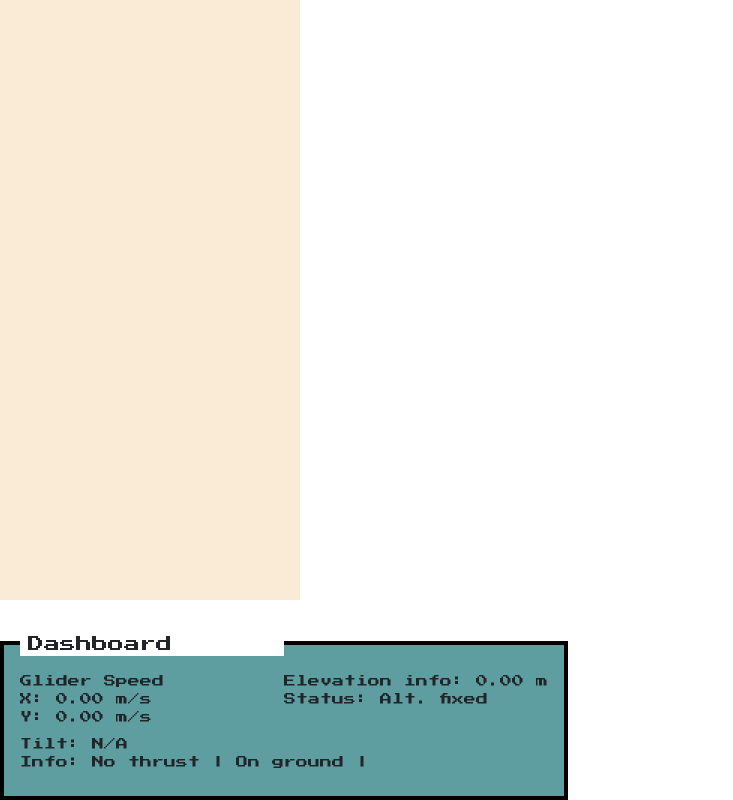
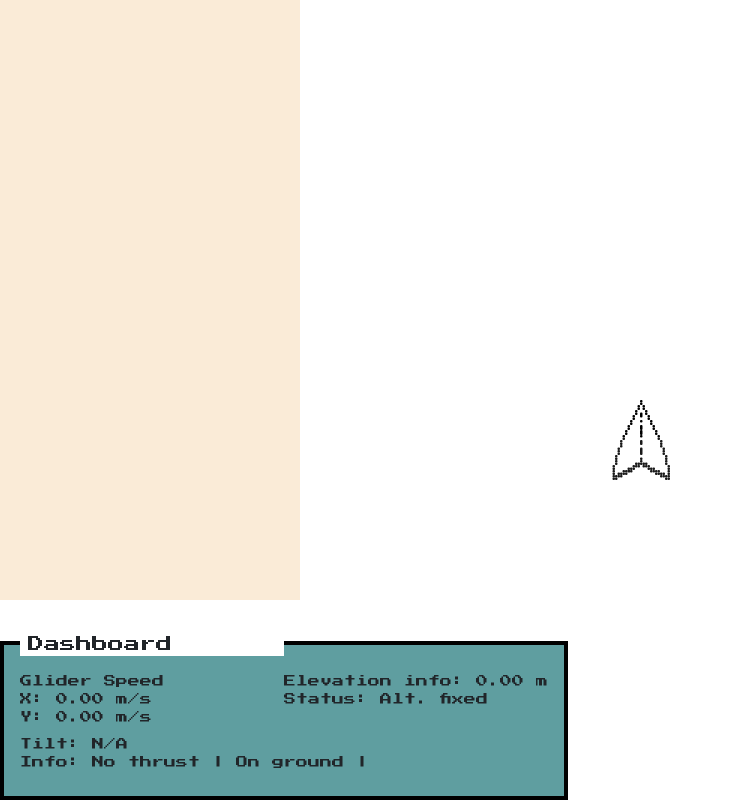
Before and after one commit to Stravo1/Paper-Plane, a website: page index.html in a window 1280 px wide. Shown: the whole page, without its empty margins (0-733 px from the left). Drawn offline with Linux system fonts and the light colour scheme.

Commit message:
svgs loaded

```diff
--- a/final.js
+++ b/final.js
@@ -18,6 +18,8 @@ const del_time = 0.05*2, density = 1.225, friction_coeff = 0.25;
 var v_p_x = elv = elv_p = v_x = v_y = scroll_speed = 0;
 var v_p_y = 0
 
+var plane = document.getElementById('plane');
+//plane.src = 'planeA.svg'
 
 const setUpInfiniteScroll = () => {
     document.getElementById('canvas').height = screen.height;
@@ -118,8 +120,15 @@ const dashboard_updt = () => {
 const del_elev = () => {
     var elv_pt = elv_p
     elv_p = elv
-    if (elv_pt < elv) return 'Ascending'
-    else if (elv_pt > elv) return 'Descending'
+    if (elv_pt < elv) {
+        plane.src = 'planeA.svg'
+        return 'Ascending'
+    }
+    else if (elv_pt > elv) {
+        plane.src = 'planeD.svg'
+        return 'Descending'
+    }
+    plane.src = 'planeS.svg'
     return "Alt. fixed"
 }
 const info = () => {
--- a/index.html
+++ b/index.html
@@ -9,7 +9,9 @@
     <title>Paper Plane</title>
 </head>
 <body>
-
+   <div id="plane_holder">
+       <img src="planeS.svg" alt="plane_img" srcset="" id="plane">
+   </div>
    <div id="nerd_info" class="nes-text is-primary">
        glider speed:
        <div id="speedx">
--- a/style.css
+++ b/style.css
@@ -2,6 +2,17 @@
 
 #canvas {
    background-color: antiquewhite;
+
+}
+#plane_holder{
+    position: fixed;
+    top: 50vh;
+    display: flex;
+    width: 100vw;
+    justify-content: center;
+}
+#plane{
+    height: 10vh;
 
 }
 #nerd_info{
```
Also changed, not shown: planeA.svg (added), planeA_hl.svg (added), planeA_hr.svg (added), planeA_l.svg (added), planeA_r.svg (added), planeD.svg (added), planeD_hl.svg (added), planeD_hr.svg (added), planeD_l.svg (added), planeD_r.svg (added), planeR.svg (added), planeS.svg (added).
